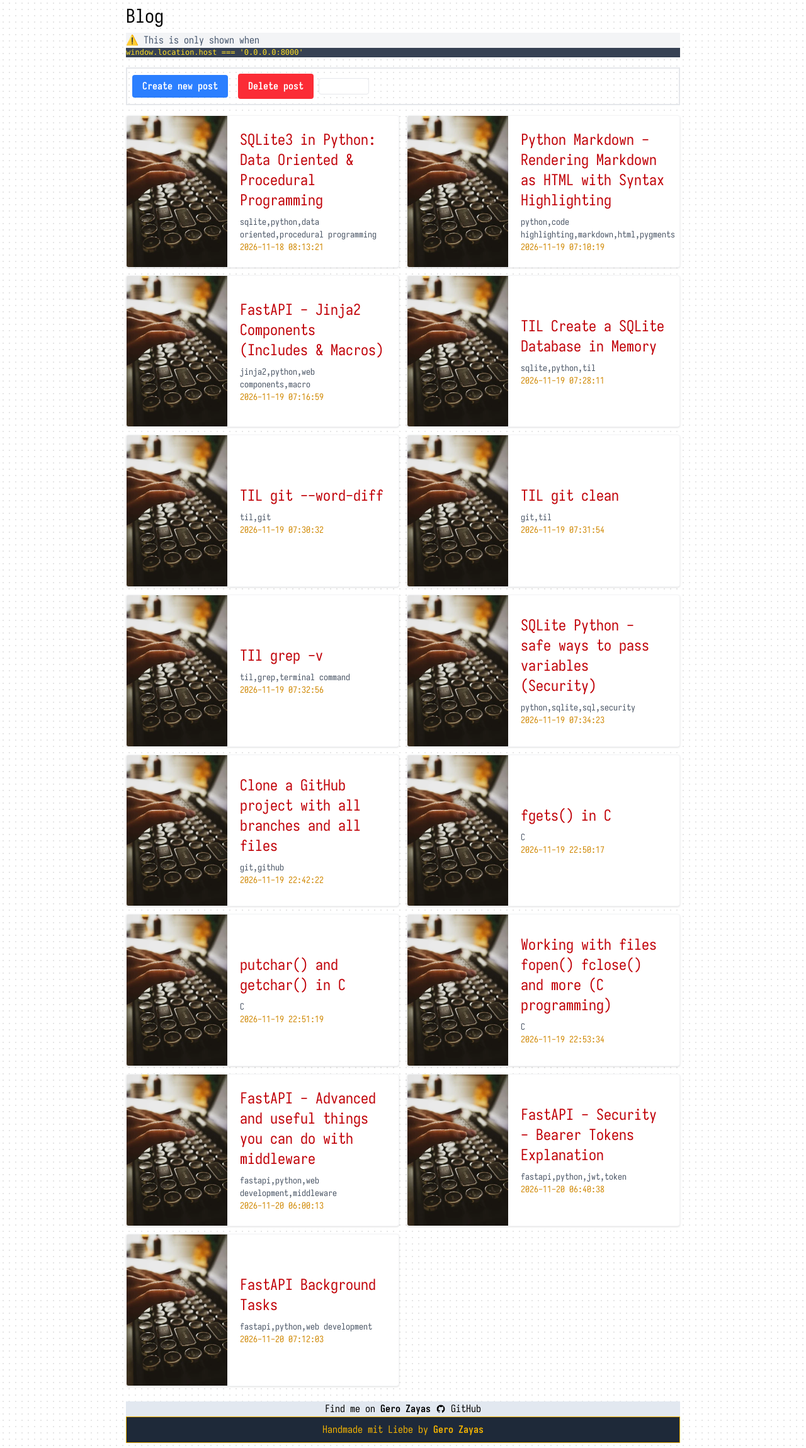
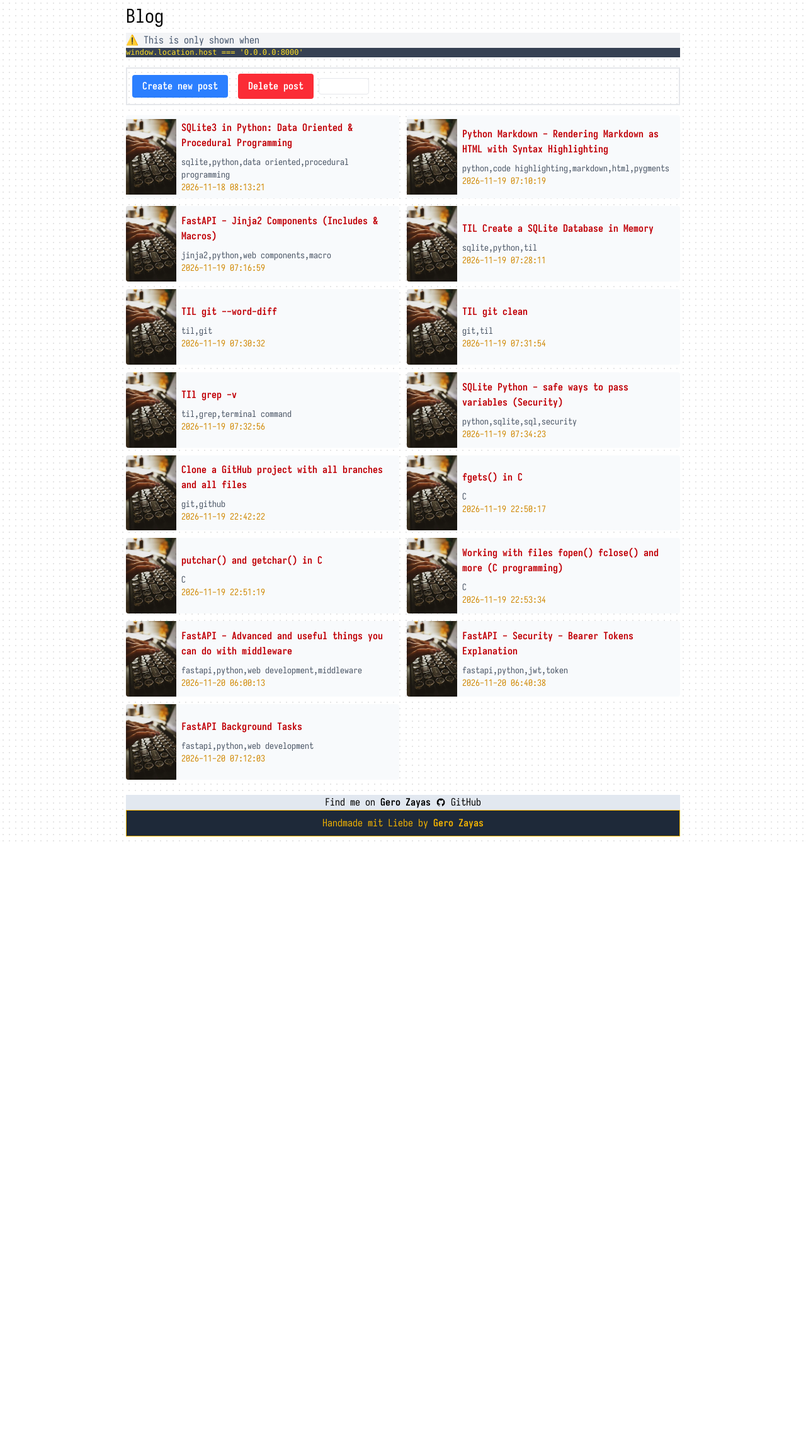
Before and after one commit to GeroZayas/Gero-Website-2026, a FastAPI app: page /blog in a window 1280 px wide. Shown: the part 50-2349 px from the top of the page at 63% size. After the commit the page ends 1386 px from the top, so only its background shows below. Run offline with FastAPI, Linux system fonts and the light colour scheme; parts of the project's set-up code (start-up, migrations or seed data) failed here and were passed over; some libraries are stand-ins or nearby versions.

Commit message:
chore: improve styling of blog post cards

```diff
--- a/templates/jinja_components/blog_post_card.html
+++ b/templates/jinja_components/blog_post_card.html
@@ -1,9 +1,9 @@
 {% macro blog_post_card(link, title, tags, picture, created_at,
-    classes="items-center flex max-w-l overflow-hidden rounded border border-gray-100 shadow-sm hover:shadow-md transition-shadow bg-white"
+    classes="items-center flex max-w-l overflow-hidden rounded bg-slate-50"
     )%}
 
 <div class="{{classes}}">
-  <div class="lg:w-40 w-30 shrink-0">
+  <div class="w-20 shrink-0">
     <a href="blog/{{link}}">
       <img
         src="{{picture}}"
@@ -13,10 +13,10 @@
     </a>
   </div>
 
-  <div class="md:p-5 p-2">
+  <div class="md:p-2 p-2">
     <a
       href="blog/{{link}}"
-      class="lg:text-2xl text-md text-red-700 hover:text-red-900 hover:underline"
+      class="lg:text-1xl font-bold text-md text-red-700 hover:text-red-900 hover:underline"
     >
       {{title}}
     </a>
```
